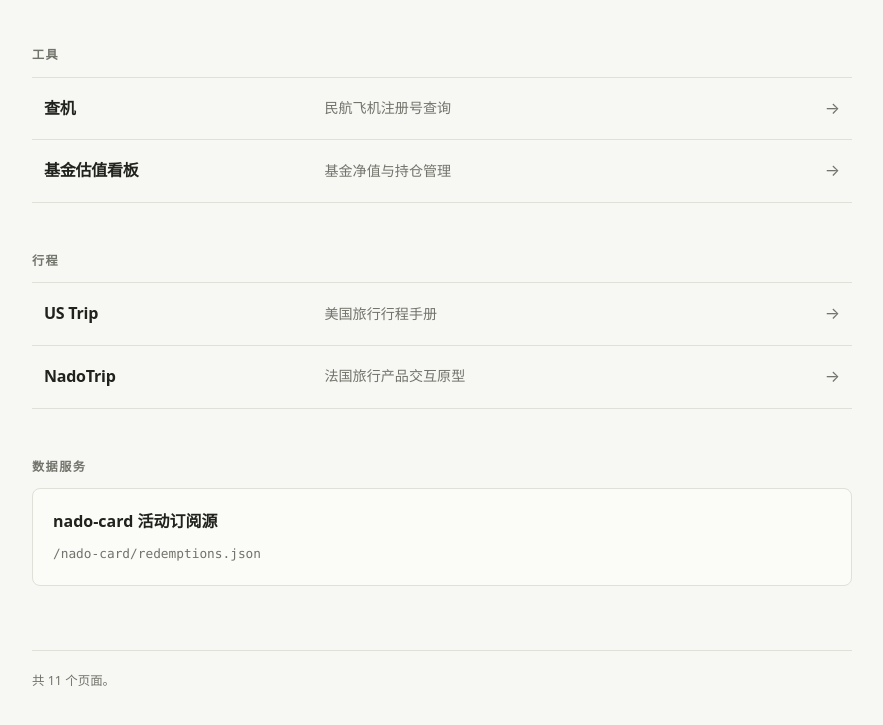
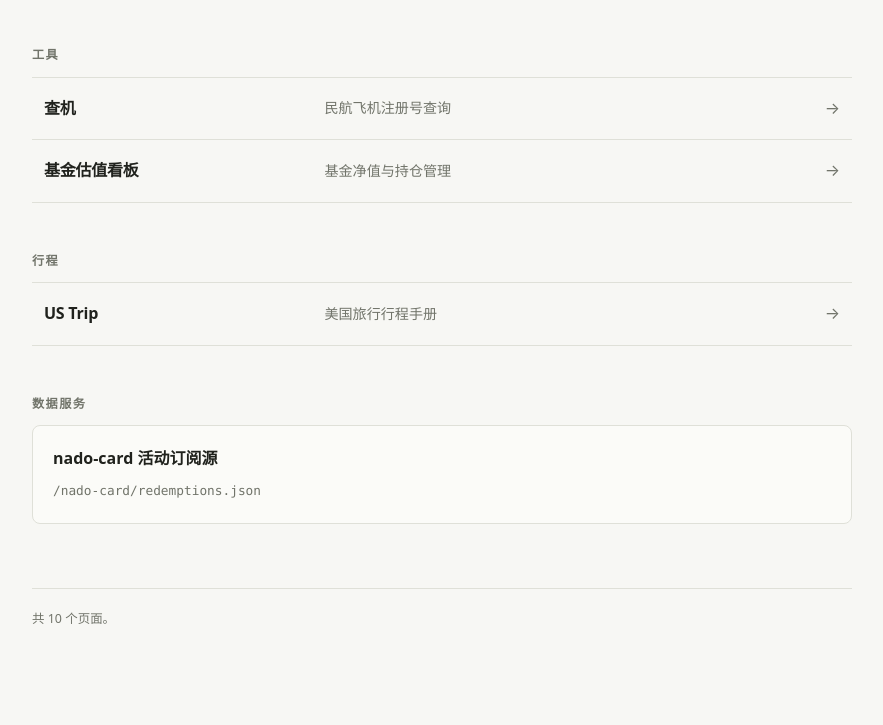
Before and after one commit to NightLemon/nightlemon.github.io, a plain HTML site: page index.html in a window 1280 px wide. Shown: the part 756-1481 px from the top of the page, without its empty margins (198-1081 px from the left). After the commit the page ends 1457 px from the top, so only its background shows below. Drawn offline with Linux system fonts and the light colour scheme.

Commit message:
chore: remove NadoTrip from project index

```diff
--- a/index.html
+++ b/index.html
@@ -229,7 +229,6 @@
       <h2 id="travel-title">行程</h2>
       <ul class="index-list">
         <li><a class="index-link" href="/us-trip/"><span class="name">US Trip</span><span class="description">美国旅行行程手册</span><span class="arrow" aria-hidden="true">→</span></a></li>
-        <li><a class="index-link" href="/NadoTrip/"><span class="name">NadoTrip</span><span class="description">法国旅行产品交互原型</span><span class="arrow" aria-hidden="true">→</span></a></li>
       </ul>
     </section>
 
@@ -241,7 +240,7 @@
       </a>
     </section>
 
-    <footer>共 11 个页面。</footer>
+    <footer>共 10 个页面。</footer>
   </main>
 </body>
 </html>
```
